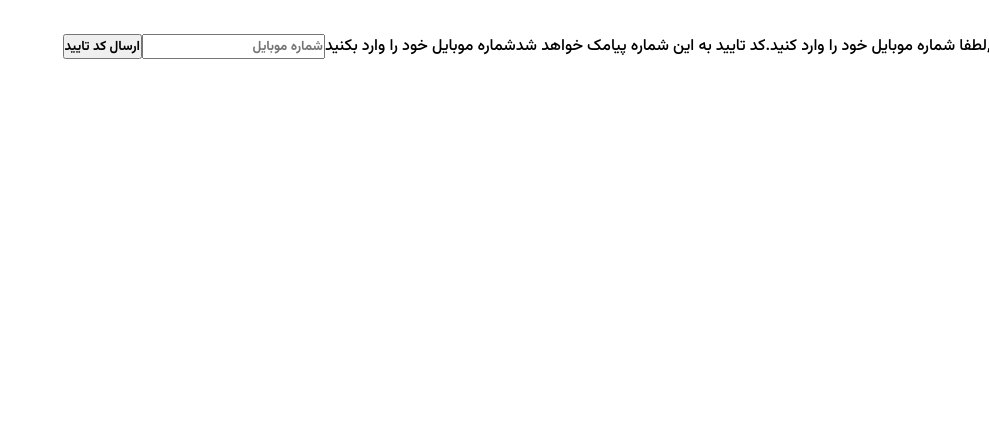
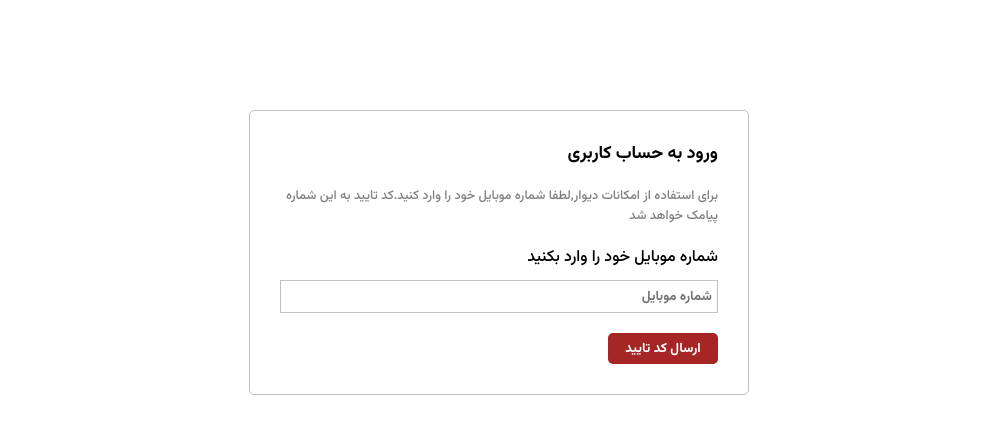
Before and after one commit to saeedjoulaei/divar-website-front, a React (Vite) app: page /auth in a window 1280 px wide. Shown: the top 434 px of the page, without its empty margins (291-1280 px from the left). Built offline with nearby package versions, Linux system fonts and the light colour scheme; no server answers.

Commit message:
css for send and check pages added to project

```diff
--- /dev/null
+++ b/src/components/modules/Loader.jsx
@@ -0,0 +1,11 @@
+import styles from "./Loader.module.css";
+
+function Loader() {
+  return (
+    <div className={styles.container}>
+      <span className={styles.loader}></span>
+    </div>
+  );
+}
+
+export default Loader;
--- /dev/null
+++ b/src/components/modules/Loader.module.css
@@ -0,0 +1,23 @@
+.container {
+  text-align: center;
+  margin-top: 150px;
+}
+.loader {
+  width: 30px;
+  height: 30px;
+  margin: auto;
+  border: 4px solid #ffc5c5;
+  border-block-color: #a62626;
+  border-radius: 50%;
+  display: inline-block;
+  box-sizing: border-box;
+  animation: rotation 1s linear infinite;
+}
+@keyframes rotation {
+  0% {
+    transform: rotate(0deg);
+  }
+  100% {
+    transform: rotate(360deg);
+  }
+}
--- a/src/components/templates/CheckOtpForm.jsx
+++ b/src/components/templates/CheckOtpForm.jsx
@@ -4,6 +4,8 @@
 import { getProfile } from "../../services/user";
 import { setCookie } from "../../utils/cookie";
 import { checkOtp } from "../../services/auth";
+
+import styles from "./CheckOtpForm.module.css";
 
 function CheckOtpForm({ code, setCode, mobile, setStep }) {
   const navigate = useNavigate();
@@ -25,7 +27,7 @@
   };
 
   return (
-    <form onSubmit={submitHandler}>
+    <form onSubmit={submitHandler} className={styles.form}>
       <p>تایید کد پیامک شده</p>
       <span>کد پیامک شده به شماره {mobile}را وارد کنید </span>
       <label htmlFor="input">کد تایید را وارد کنید</label>
@@ -37,7 +39,9 @@
         onChange={(e) => setCode(e.target.value)}
       />
       <button type="submit">ورود</button>
-      <button onClick={() => setStep(1)}>تغییر شماره موبایل</button>
+      <button onClick={() => setStep(1)} className={styles.backButton}>
+        تغییر شماره موبایل
+      </button>
     </form>
   );
 }
--- /dev/null
+++ b/src/components/templates/CheckOtpForm.module.css
@@ -0,0 +1,42 @@
+.form {
+  max-width: 500px;
+  margin: auto;
+  display: flex;
+  flex-direction: column;
+  margin-top: 100px;
+  border: 1px solid silver;
+  border-radius: 5px;
+  padding: 30px;
+}
+.form p {
+  font-size: 1.1rem;
+  font-weight: 400;
+  margin-bottom: 20px;
+}
+.form span {
+  color: grey;
+  font-size: 0.8rem;
+  margin-bottom: 20px;
+}
+.form input {
+  margin: 10px 0 20px;
+  padding: 5px;
+  border: 1px solid silver;
+  border-radius: 5px;
+}
+.form button {
+  width: 70px;
+  padding: 5px 10px;
+  border: none;
+  background-color: #a62626;
+  color: #fff;
+  border-radius: 5px;
+  cursor: pointer;
+}
+.form .backButton {
+  background-color: #fff;
+  color: #a62626;
+  border: 1px solid #a62626;
+  width: 150px;
+  margin-top: 30px;
+}
--- a/src/components/templates/SendOtpForm.jsx
+++ b/src/components/templates/SendOtpForm.jsx
@@ -1,4 +1,5 @@
 import { sendOtp } from "../../services/auth";
+import styles from "./SendOtpForm.module.css";
 
 function SendOtpForm({ mobile, setStep, setMobile }) {
   const submitHandler = async (e) => {
@@ -12,7 +13,7 @@
   };
 
   return (
-    <form onSubmit={submitHandler}>
+    <form onSubmit={submitHandler} className={styles.form}>
       <p>ورود به حساب کاربری</p>
       <span>
         برای استفاده از امکانات دیوار,لطفا شماره موبایل خود را وارد کنید.کد
--- /dev/null
+++ b/src/components/templates/SendOtpForm.module.css
@@ -0,0 +1,34 @@
+.form {
+  max-width: 500px;
+  margin: auto;
+  display: flex;
+  flex-direction: column;
+  margin-top: 100px;
+  border: 1px solid silver;
+  border-radius: 5px;
+  padding: 30px;
+}
+.form p {
+  font-size: 1.1rem;
+  font-weight: 400;
+  margin-bottom: 20px;
+}
+.form span {
+  color: grey;
+  font-size: 0.8rem;
+  margin-bottom: 20px;
+}
+.form input {
+  margin: 10px 0 20px;
+  padding: 5px;
+  border: 1px solid silver;
+}
+.form button {
+  width: 110px;
+  padding: 5px 10px;
+  border: none;
+  background-color: #a62626;
+  color: #fff;
+  border-radius: 5px;
+  cursor: pointer;
+}
--- a/src/router/Router.jsx
+++ b/src/router/Router.jsx
@@ -7,11 +7,12 @@
 import AdminPage from "../pages/AdminPage";
 import PageNotFound from "../pages/404";
 import { getProfile } from "../services/user";
+import Loader from "../components/modules/Loader";
 
 function Router() {
   const { data, isLoading, error } = useQuery(["profile"], getProfile);
   console.log({ data, isLoading, error });
-  if (isLoading) return <h1> Loading</h1>;
+  if (isLoading) return <Loader />;
 
   return (
     <Routes>
```
